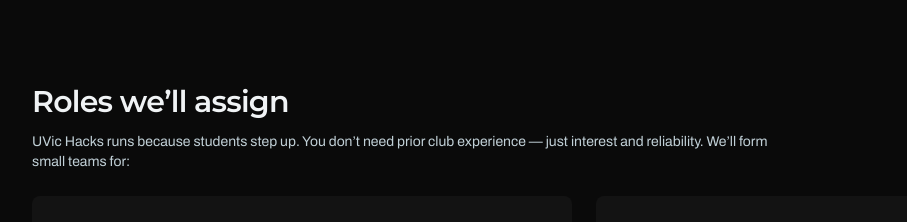
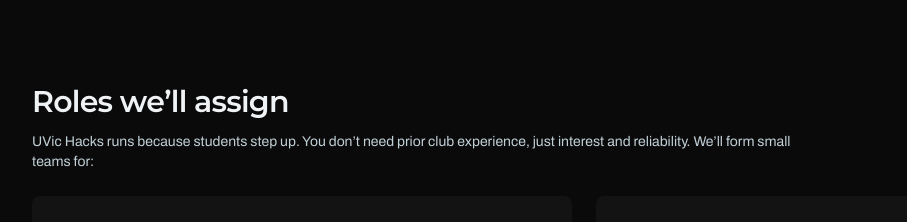
Before and after one commit to isaak1294/uvic-hacks-site, a Next.js app: page /events/first-meeting in a window 1280 px wide. Shown: the part 1380-1602 px from the top of the page, without its empty margins (56-963 px from the left). Built offline with nearby package versions, Linux system fonts and the light colour scheme.

Commit message:
instagram background fix

```diff
--- a/app/events/first-meeting/page.tsx
+++ b/app/events/first-meeting/page.tsx
@@ -191,7 +191,7 @@ export default function FirstMeetingEventPage() {
                 </h2>
                 <p className="mt-3 max-w-3xl text-sm text-cool-steel-200">
                     UVic Hacks runs because students step up. You don’t need prior club
-                    experience — just interest and reliability. We’ll form small teams for:
+                    experience, just interest and reliability. We’ll form small teams for:
                 </p>
 
                 <div className="mt-6 grid gap-6 md:grid-cols-2">
--- a/app/page.tsx
+++ b/app/page.tsx
@@ -451,7 +451,7 @@ export default function Page() {
               href="https://instagram.com/uvichacks"
               target="_blank"
               rel="noreferrer"
-              className="ml-1 inline-flex items-center gap-2 bg-neutral-950/60 px-3 py-2 text-xs text-cool-steel-200 shadow-sm shadow-black/30 transition hover:bg-neutral-950 hover:text-baltic-blue-300"
+              className="ml-1 inline-flex items-center gap-2 bg-neutral-900/60 px-3 py-2 text-xs text-cool-steel-200 shadow-sm shadow-black/30 transition hover:bg-neutral-950 hover:text-baltic-blue-300"
               aria-label="UVic Hacks Instagram"
               title="Follow UVic Hacks on Instagram"
             >
```
